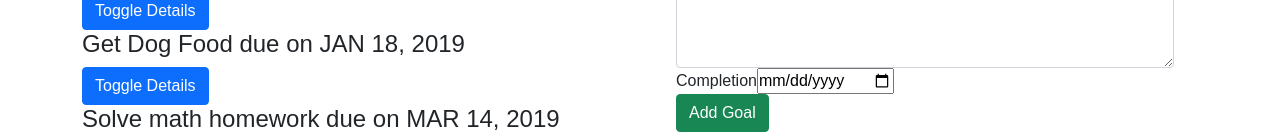
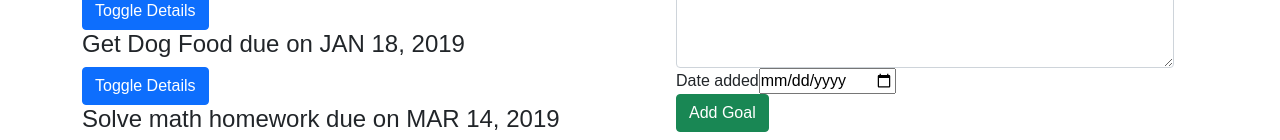
Before and after one commit to Memory-Wabwile/Goals-App, an Angular app: page / in a window 1280 px wide. Shown: the part 275-415 px from the top of the page. Built offline with nearby package versions, Linux system fonts and the light colour scheme.

Commit message:
remove unnecessary comments

```diff
--- a/src/app/goal-form/goal-form.component.html
+++ b/src/app/goal-form/goal-form.component.html
@@ -25,7 +25,7 @@
 
 
     <div class="form-group">
-      <label for="complete">Completion</label>
+      <label for="complete">Date added</label>
       <input type='date' id="complete" [(ngModel)]="newGoal.completeDate" name="completeDate" #completeDate="ngModel"
         required>
       <div [hidden]="completeDate.valid || completeDate.pristine" class="alert alert-danger">
--- a/src/app/goal/goal.component.ts
+++ b/src/app/goal/goal.component.ts
@@ -49,6 +49,8 @@
       new Date(2030, 3, 14)
     ),
   ];
+
+  // pushing value from the form
   addNewGoal(goal: any) {
     let goalLength = this.goals.length;
     goal.id = goalLength + 1;
```
